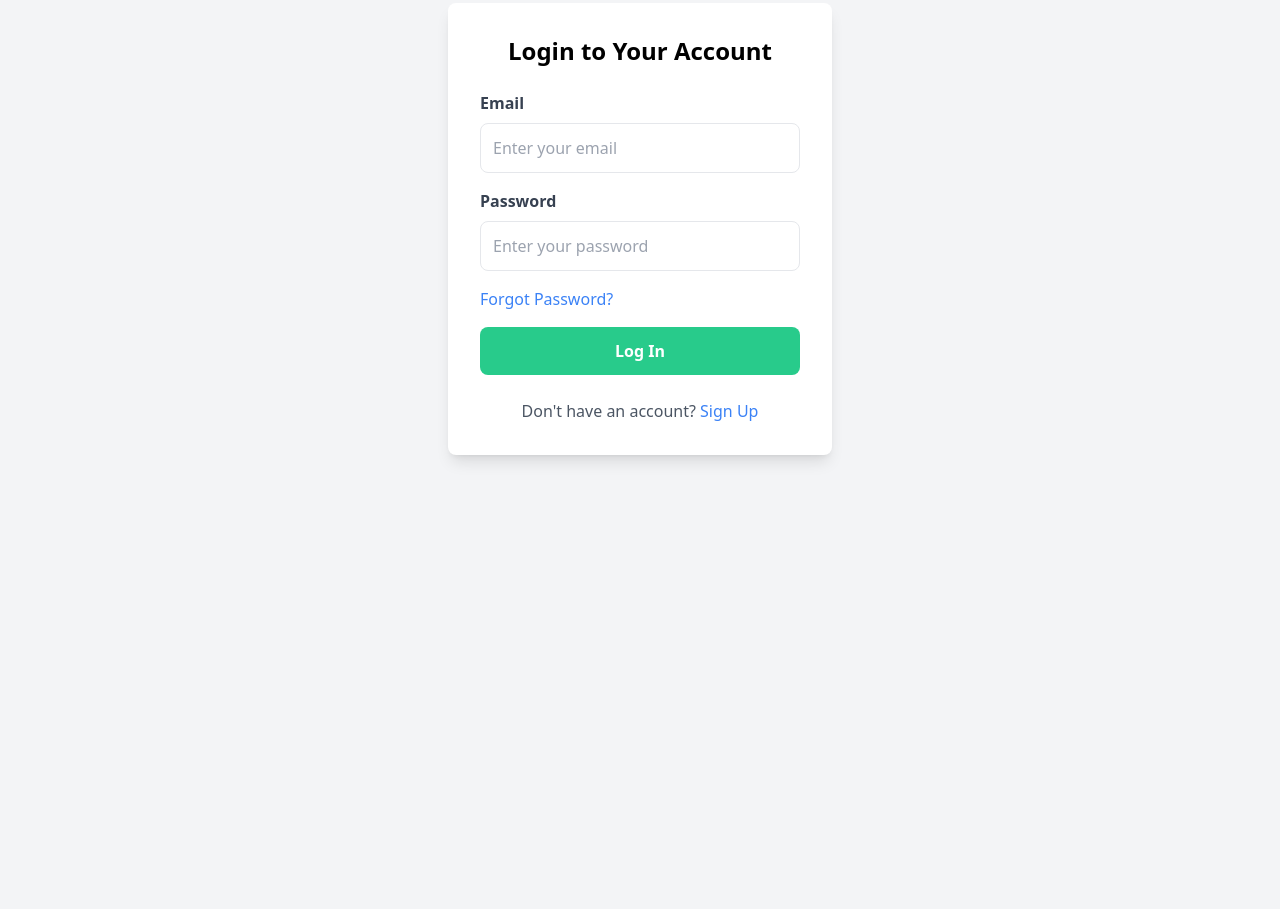
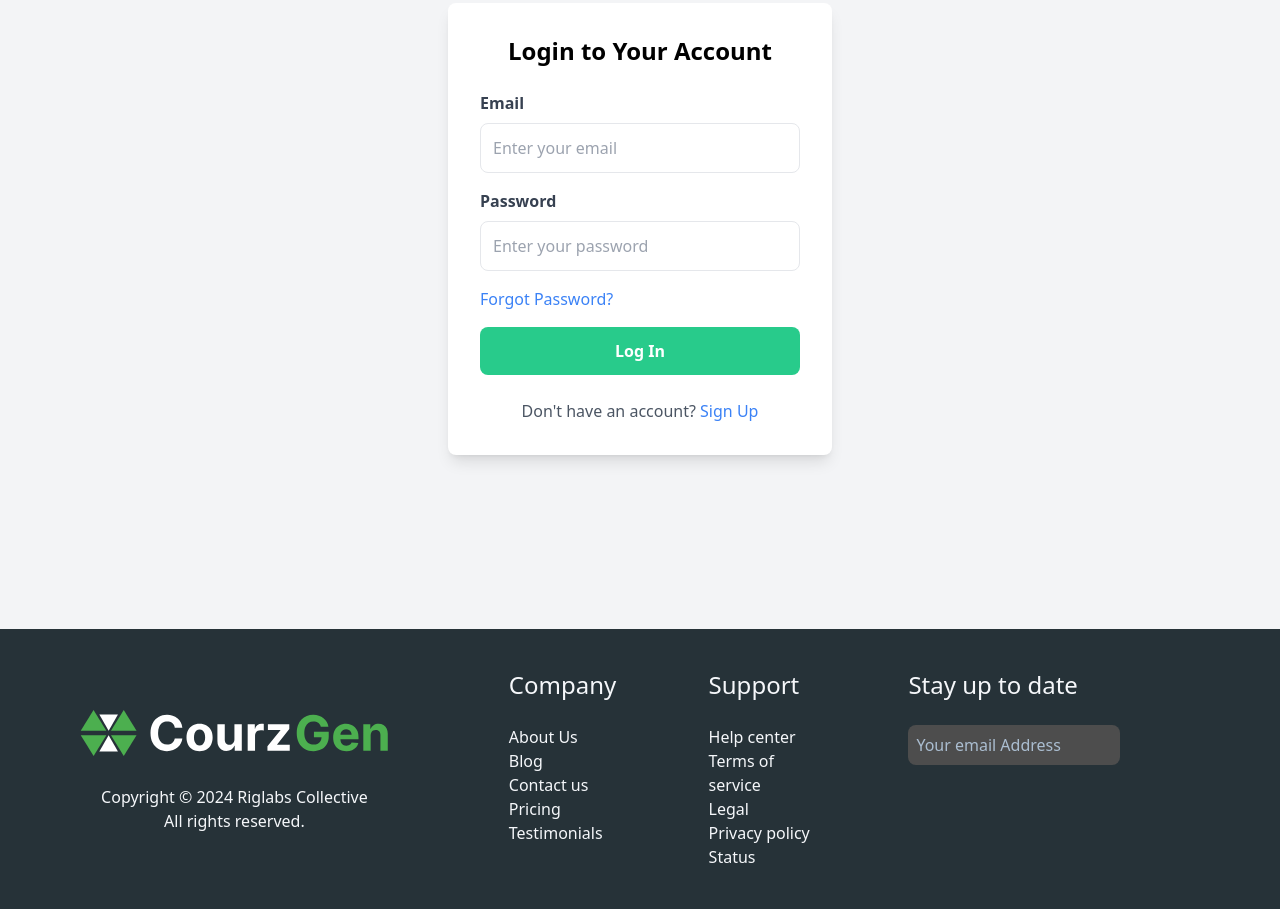
Before and after one commit to SinlessRook/clone-it-up-2, a website: page pages/login.html in a window 1280 px wide. Shown: the part 215-1124 px from the top of the page. Before the commit the page ends 844 px from the top, so only its background shows below. Drawn offline with Linux system fonts and the light colour scheme.

Commit message:
login and sign up page

```diff
--- a/pages/login.html
+++ b/pages/login.html
@@ -61,6 +61,45 @@
                     class="text-blue-500 hover:underline">Sign Up</a></p>
         </div>
     </div>
+    <!-- Footer -->
+    <div id="footer" class="bg-neutral-Black w-full p-10 text-neutral-Silver">
+        <div id="container" class="flex flex-col md:flex-row gap-10 justify-between items-center">
+            <div class="w-full md:w-1/3 px-5 md:px-10 flex flex-col items-center">
+                <img src="../assets/Logo(1).svg" alt="" class="w-1/2 md:w-full">
+                <br>
+                <p class="text-sm md:text-base">Copyright © 2024 Riglabs Collective</p>
+                <p class="text-sm md:text-base">All rights reserved.</p>
+            </div>
+            <div class="flex mr-20">
+                <div class="w-1/3 px-10 flex flex-col">
+                    <h1 class="text-lg md:text-2xl">Company</h1>
+                    <br>
+                    <p class="text-sm md:text-base">About Us</p>
+                    <p class="text-sm md:text-base">Blog</p>
+                    <p class="text-sm md:text-base">Contact us</p>
+                    <p class="text-sm md:text-base">Pricing</p>
+                    <p class="text-sm md:text-base">Testimonials</p>
+                </div>
+                <div class="w-1/3 px-10 flex flex-col">
+                    <h1 class="text-lg md:text-2xl">Support</h1>
+                    <br>
+                    <p class="text-sm md:text-base">Help center</p>
+                    <p class="text-sm md:text-base">Terms of service</p>
+                    <p class="text-sm md:text-base">Legal</p>
+                    <p class="text-sm md:text-base">Privacy policy</p>
+                    <p class="text-sm md:text-base">Status</p>
+                </div>
+                <div class="w-1/2 px-10 flex flex-col">
+                    <h1 class="text-lg md:text-2xl">Stay up to date</h1>
+                    <br>
+                    <input
+                        class="bg-neutral-D_Grey p-2 rounded-lg w-full text-neutral-Greyblue placeholder-neutral-Greyblue"
+                        type="text" name="username" placeholder="Your email Address">
+
+                </div>
+            </div>
+        </div>
+    </div>
 
 </body>
 
```
Also changed, not shown: pages/signup.html (+39 -0 lines), output.css.
